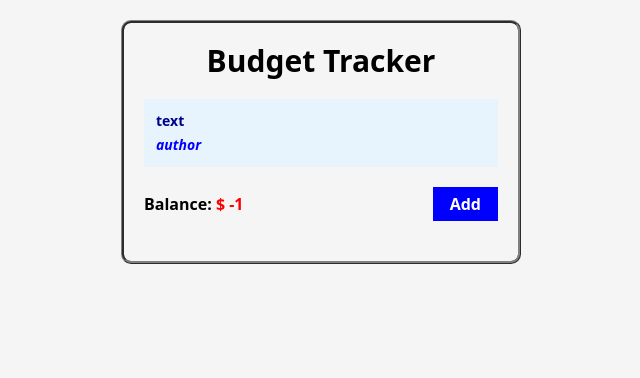
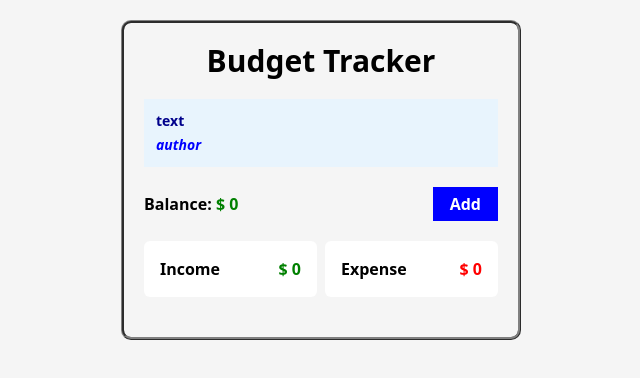
Before and after one commit to murehann/Vue-Week3, a Vue app in the folder budget-tracker/: page / in a window 1280 px wide. Shown: the top 378 px of the page, without its empty margins (319-959 px from the left). Built offline with nearby package versions, Linux system fonts and the light colour scheme; no server answers.

Commit message:
BUDGET: complete form functionality, and add income and expense summary cards

```diff
--- a/budget-tracker/src/App.vue
+++ b/budget-tracker/src/App.vue
@@ -3,21 +3,46 @@ import '@/assets/main.css'
 import BudgetHeader from './components/BudgetHeader.vue'
 import BudgetAside from './components/BudgetAside.vue'
 import BudgetSummary from './components/BudgetSummary.vue'
-import { ref } from 'vue'
+import { computed, ref } from 'vue'
 import BudgetForm from './components/BudgetForm.vue'
+import TransactionCards from './components/TransactionCards.vue'
 
+const transactions = ref([])
 const isFormOpen = ref(false)
+const totalBalance = computed(() => {
+  return transactions.value.reduce((sum, transaction) => {
+    return transaction.transactionType === 'expense'
+      ? sum - transaction.amount
+      : sum + transaction.amount
+  }, 0)
+})
+const incomeBalance = computed(() => {
+  return transactions.value.reduce((sum, transaction) => {
+    return transaction.transactionType === 'income' ? sum + transaction.amount : sum
+  }, 0)
+})
+const expenseBalance = computed(() => {
+  return transactions.value.reduce((sum, transaction) => {
+    return transaction.transactionType === 'expense' ? sum + transaction.amount : sum
+  }, 0)
+})
+
+const handleForm = (formData) => {
+  transactions.value.push(formData)
+  // isFormOpen.value = !isFormOpen.value
+}
 </script>
 
 <template>
   <BudgetHeader />
   <BudgetAside />
   <BudgetSummary
-    :total-balance="-1"
+    :total-balance="totalBalance"
     :is-form-open="isFormOpen"
-    @form-button-pressed="isFormOpen = !isFormOpen"
+    @form-toggle-button-pressed="isFormOpen = !isFormOpen"
   />
-  <BudgetForm v-if="isFormOpen" />
+  <BudgetForm v-if="isFormOpen" @form-submit-button-pressed="handleForm($event)" />
+  <TransactionCards :income-amount="incomeBalance" :expense-amount="expenseBalance" />
 </template>
 
 <style scoped></style>
--- /dev/null
+++ b/budget-tracker/src/components/BaseButton.vue
@@ -0,0 +1,28 @@
+<script setup>
+defineProps({
+  variant: {
+    type: String,
+    default: 'primary',
+  },
+  buttonText: String,
+})
+
+defineEmits(['base-button-pressed'])
+
+const variantStyles = {
+  primary: 'bg-[rgb(0,0,255)] border-[rgb(0,0,255)] hover:text-[rgb(0,0,255)]',
+  danger: 'bg-[rgb(255,0,0)] border-[rgb(255,0,0)] hover:text-[rgb(255,0,0)]',
+}
+</script>
+
+<template>
+  <button
+    @click.prevent="$emit('base-button-pressed')"
+    :class="[
+      'py-1 px-4 text-white font-bold border cursor-pointer hover:bg-white',
+      variantStyles[variant] ?? variantStyles.primary,
+    ]"
+  >
+    {{ buttonText }}
+  </button>
+</template>
--- a/budget-tracker/src/components/BudgetForm.vue
+++ b/budget-tracker/src/components/BudgetForm.vue
@@ -1,5 +1,113 @@
-<script setup></script>
+<script setup>
+import { reactive, ref } from 'vue'
+import BaseButton from './BaseButton.vue'
+
+const emit = defineEmits(['form-submit-button-pressed'])
+
+const formData = reactive({
+  title: '',
+  amount: null,
+  description: '',
+  transactionType: 'expense',
+})
+
+const errors = ref([])
+
+function validateForm() {
+  errors.value = []
+
+  if (formData.title.length < 3) {
+    errors.value.push('Title: must be atleast 3 characters')
+  } else if (formData.title.length > 50) {
+    errors.value.push('Title: must be at most 50 characters')
+  }
+
+  if (formData.amount < 0) {
+    errors.value.push('Amount: Only positive value allowed')
+  }
+
+  if (formData.transactionType !== 'expense' && formData.transactionType !== 'income') {
+    errors.value.push('Transaction type: must be either expense or income')
+  }
+
+  if (formData.description.length < 3) {
+    errors.value.push('Description: must be at least 3 characters')
+  } else if (formData.description.length > 200) {
+    errors.value.push('Description: must be at most 200 characters')
+  }
+
+  if (errors.value.length === 0) {
+    emit('form-submit-button-pressed', { ...formData, id: Date.now() })
+  }
+}
+</script>
 
 <template>
-  <p>Form</p>
+  <form class="grid gap-3 p-3 grid-cols-3 mb-5 border border-black">
+    <input
+      placeholder="Title"
+      type="text"
+      id="title"
+      name="title"
+      required
+      class="col-span-2 border p-1"
+      v-model="formData.title"
+    />
+
+    <input
+      placeholder="Amount"
+      type="number"
+      id="amount"
+      name="amount"
+      required
+      class="border p-1"
+      v-model="formData.amount"
+    />
+
+    <textarea
+      placeholder="Description"
+      required
+      name="description"
+      id="description"
+      class="border col-span-2 p-1 row-span-2 resize-none text-sm"
+      v-model="formData.description"
+    ></textarea>
+
+    <div class="row-span-2 flex flex-wrap items-center justify-start">
+      <div class="flex gap-1">
+        <input
+          type="radio"
+          id="expense"
+          value="expense"
+          name="transactionType"
+          required
+          v-model="formData.transactionType"
+        />
+        <label for="expense">Expense</label>
+      </div>
+
+      <div class="flex gap-1">
+        <input
+          type="radio"
+          id="income"
+          value="income"
+          name="transactionType"
+          v-model="formData.transactionType"
+        />
+        <label for="income">Income</label>
+      </div>
+    </div>
+
+    <BaseButton
+      button-text="Add Transaction"
+      class="col-span-full"
+      @base-button-pressed="validateForm"
+    />
+    <ul
+      id="formErrorsList"
+      class="text-sm text-[rgb(255,0,0)] font-bold col-span-full list-none pl-0"
+    >
+      <li v-for="(error, index) in errors" :key="index">{{ error }}</li>
+    </ul>
+  </form>
 </template>
--- a/budget-tracker/src/components/BudgetSummary.vue
+++ b/budget-tracker/src/components/BudgetSummary.vue
@@ -1,9 +1,11 @@
 <script setup>
+import BaseButton from './BaseButton.vue'
+
 defineProps({
   totalBalance: Number,
   isFormOpen: Boolean,
 })
-defineEmits(['form-button-pressed'])
+defineEmits(['form-toggle-button-pressed'])
 </script>
 
 <template>
@@ -18,12 +20,9 @@ defineEmits(['form-button-pressed'])
         >$ {{ totalBalance }}</span
       >
     </p>
-    <button
-      @click="$emit('form-button-pressed')"
-      id="formToggleButton"
-      class="py-1 px-4 text-white font-bold bg-[rgb(0,0,255)] border border-[rgb(0,0,255)] cursor-pointer hover:bg-white hover:text-[rgb(0,0,255)]"
-    >
-      {{ isFormOpen ? 'Cancel' : 'Add' }}
-    </button>
+    <BaseButton
+      :button-text="isFormOpen ? 'Cancel' : 'Add'"
+      @base-button-pressed="$emit('form-toggle-button-pressed')"
+    />
   </section>
 </template>
--- /dev/null
+++ b/budget-tracker/src/components/TransactionCards.vue
@@ -0,0 +1,21 @@
+<script setup>
+defineProps({
+  incomeAmount: Number,
+  expenseAmount: Number,
+})
+</script>
+
+<template>
+  <ul aria-label="transaction cards" class="flex gap-2 list-none mb-5">
+    <li class="flex-1 bg-white p-4 rounded-md">
+      <p class="flex justify-between font-bold">
+        <span>Income</span><span class="text-[rgb(0,128,0)]">$ {{ incomeAmount }}</span>
+      </p>
+    </li>
+    <li class="flex-1 bg-white p-4 rounded-md">
+      <p class="flex justify-between font-bold">
+        <span>Expense</span><span class="text-[rgb(255,0,0)]">$ {{ expenseAmount }}</span>
+      </p>
+    </li>
+  </ul>
+</template>
```
